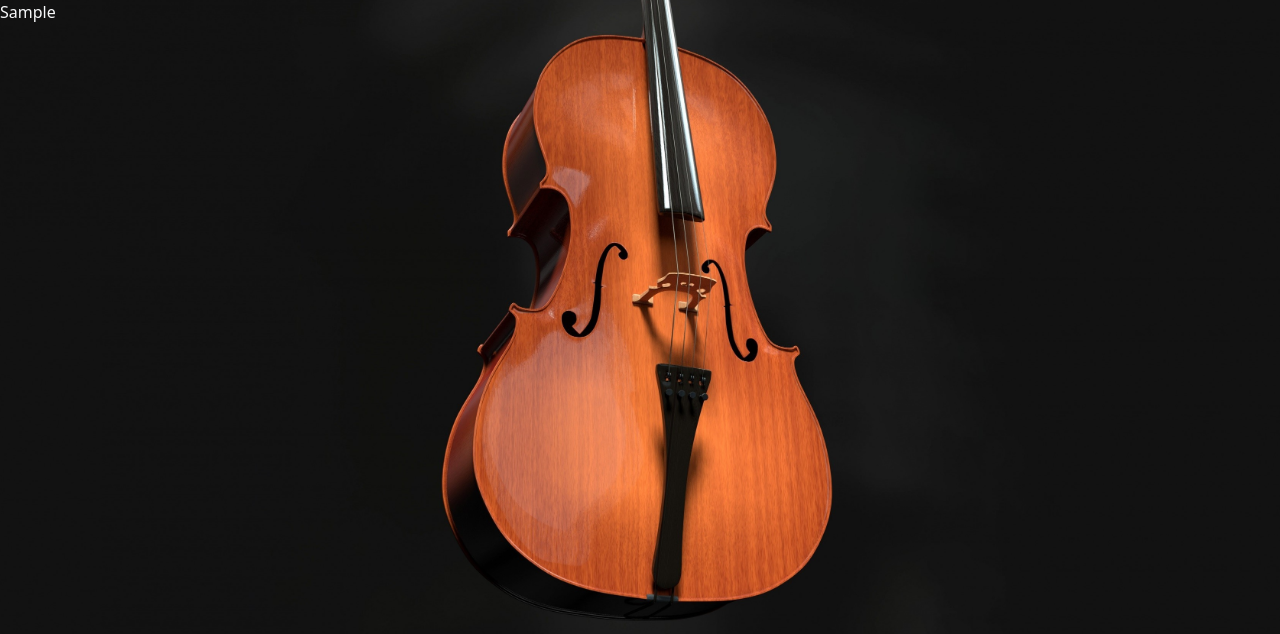
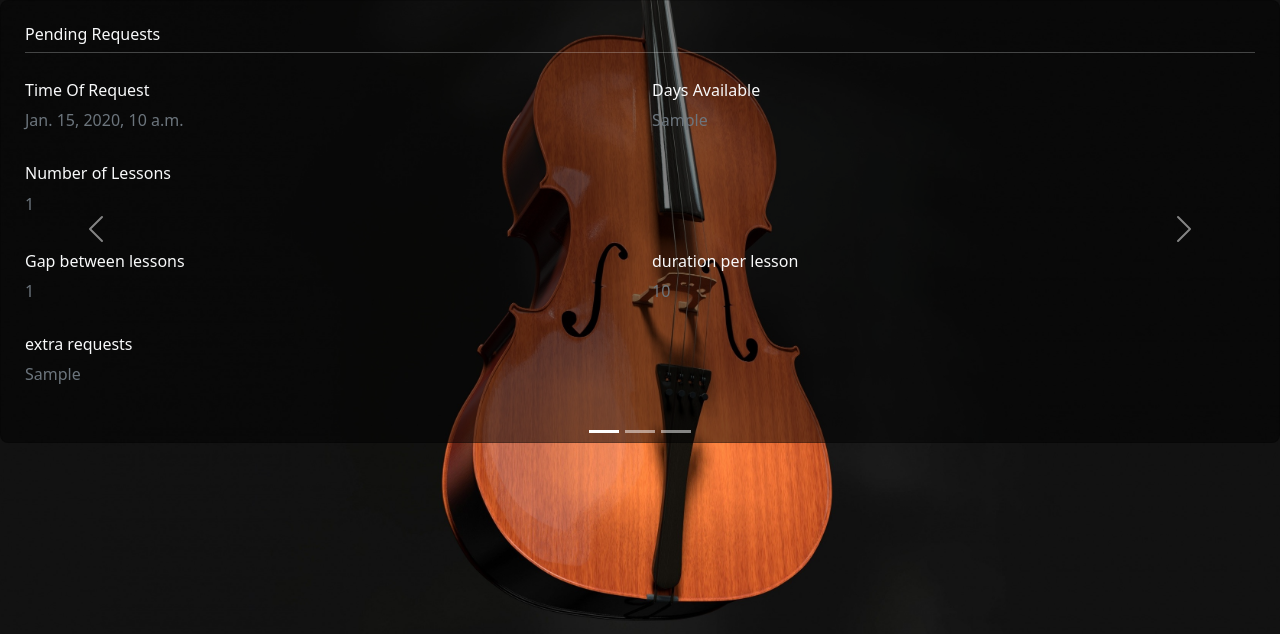
Before and after one commit to Mudssy/Hornet, a Django app: page /pending_requests/ in a window 1280 px wide. Shown: the part 166-800 px from the top of the page. Run offline with Django 4.2, Linux system fonts and the light colour scheme; a user stored in the database is signed in; tables that the repository leaves empty hold one stand-in row (values such as "Sample post").

Commit message:
carousel to show pending requests

```diff
--- a/lessons/templates/feed.html
+++ b/lessons/templates/feed.html
@@ -3,7 +3,7 @@
 
 {% include 'partials/feed_nav.html' %}
 
-    {% block feed_content%}
-    {% endblock%}
+{% block feed_content%}
+{% endblock%}
 
 {% endblock %}
--- /dev/null
+++ b/lessons/templates/partials/show_request.html
@@ -0,0 +1,38 @@
+<div class="card mb-3 bg-black bg-opacity-50" style="border-radius: .5rem;">
+
+        <div class="card-body p-4">
+            <h6>Pending Requests</h6>
+            <hr class="mt-0 mb-4">
+            <div class="row pt-1">
+                <div class="col-6 mb-3">
+                    <h6>Time Of Request</h6>
+                    <p class="text-muted">{{request.request_time}}</p>
+                </div>
+                <div class="col-6 mb-3">
+                    <h6>Days Available</h6>
+                    <p class="text-muted">{{request.days_available}}</p>
+                </div>
+                <div class="col-6 mb-3">
+                    <h6>Number of Lessons</h6>
+                    <p class="text-muted">{{request.num_lessons}}</p>
+                </div>
+
+            </div>
+            <div class="row pt-1">
+                <div class="col-6 mb-3">
+                    <h6>Gap between lessons</h6>
+                    <p class="text-muted">{{request.lesson_gap_weeks}}</p>
+                </div>
+                <div class="col-6 mb-3">
+                    <h6>duration per lesson </h6>
+                    <p class="text-muted">{{request.lesson_duration_hours}}</p>
+                </div>
+                <div class="col-6 mb-3">
+                    <h6>extra requests</h6>
+                    <p class="text-muted">{{request.extra_requests}}</p>
+                </div>
+
+            </div>
+        </div>
+
+</div>
--- a/lessons/templates/pending_requests.html
+++ b/lessons/templates/pending_requests.html
@@ -1,7 +1,29 @@
 {% extends 'feed.html' %}
 
 {% block feed_content%}
-    {% for request in requests%}
-        {{request.days_available}}
-    {% endfor %}
+
+    <div id="carouselExampleIndicators" class="carousel slide" data-bs-ride="true">
+        <div class="carousel-indicators">
+          <button type="button" data-bs-target="#carouselExampleIndicators" data-bs-slide-to="0" class="active" aria-current="true" aria-label="Slide 1"></button>
+          <button type="button" data-bs-target="#carouselExampleIndicators" data-bs-slide-to="1" aria-label="Slide 2"></button>
+          <button type="button" data-bs-target="#carouselExampleIndicators" data-bs-slide-to="2" aria-label="Slide 3"></button>
+        </div>
+
+        <div class="carousel-inner">
+            {% for request in requests%}
+            <div class="carousel-item active">
+                {% include 'partials/show_request.html'  %}
+            </div>
+
+            {% endfor %}
+        </div>
+        <button class="carousel-control-prev" type="button" data-bs-target="#carouselExampleIndicators" data-bs-slide="prev">
+          <span class="carousel-control-prev-icon" aria-hidden="true"></span>
+          <span class="visually-hidden">Previous</span>
+        </button>
+        <button class="carousel-control-next" type="button" data-bs-target="#carouselExampleIndicators" data-bs-slide="next">
+          <span class="carousel-control-next-icon" aria-hidden="true"></span>
+          <span class="visually-hidden">Next</span>
+        </button>
+    </div>
 {% endblock %}
```
